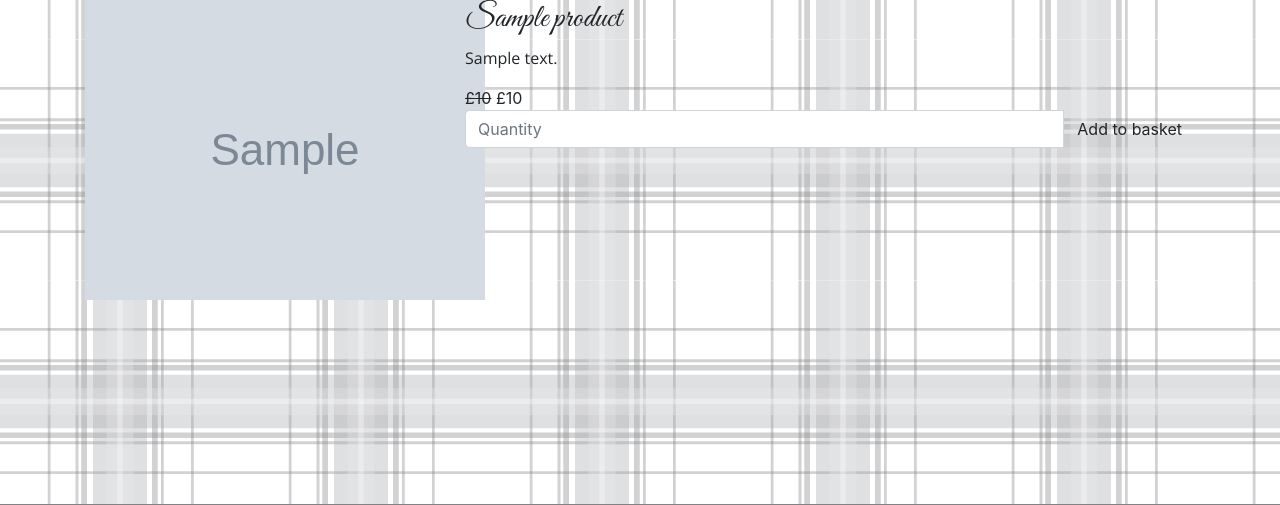
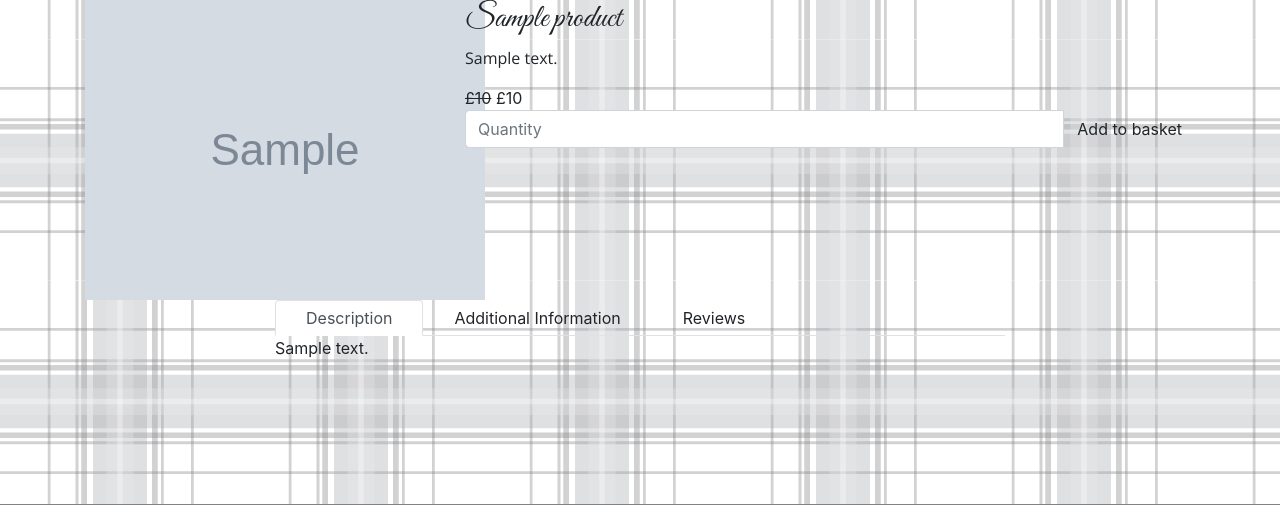
Before and after one commit to Joojoobee87/TartanThom, a Django app: template products/templates/products/product.html in a window 1280 px wide. Shown: the part 202-707 px from the top of the page. Run offline with Django 3.2, Linux system fonts and the light colour scheme; the template is opened without the code that fills it: most values are stand-ins (such as "Sample title", 1, 10 or a date in 2020); grey boxes marked "Sample" are stand-in pictures; some libraries are stand-ins or nearby versions.

Commit message:
added bootstrap tab plugin to create tabbable panes for additional product content

```diff
--- a/products/templates/products/product.html
+++ b/products/templates/products/product.html
@@ -1,13 +1,11 @@
-{% extends 'base.html' %}
-{% block title%}Tartan Thom Products - {{ product.name }}{% endblock %}
-
-{% block content %}
+{% extends 'base.html' %} {% block title%}Tartan Thom Products - {{ product.name
+}}{% endblock %} {% block content %}
 
 <h1>Products</h1>
 <div class="container">
   <div class="row justify-content-center">
     <div class="col-md-4">
-            <img src="static/img/{{ product.image }}" alt="product-image">
+      <img src="static/img/{{ product.image }}" alt="product-image" />
     </div>
     <div class="col-md-8">
       <h2>{{ product.name }}</h2>
@@ -21,7 +19,14 @@
       <form method="POST" action="#">
         {% csrf_token %}
         <div class="input-group">
-                    <input type="number" name="quantity" min="1" max="999" class="form-control" placeholder="Quantity">
+          <input
+            type="number"
+            name="quantity"
+            min="1"
+            max="999"
+            class="form-control"
+            placeholder="Quantity"
+          />
           <div class="input-group-btn">
             <button class="btn" type="submit">Add to basket</button>
           </div>
@@ -29,6 +34,74 @@
       </form>
     </div>
   </div>
+  <div class="row justify-content-center">
+    <div class="col-md-8">
+      <ul class="nav nav-tabs" id="myTab" role="tablist">
+        <li class="nav-item">
+          <a
+            class="nav-link active"
+            id="description-tab"
+            data-toggle="tab"
+            href="#description"
+            role="tab"
+            aria-controls="description"
+            aria-selected="true"
+            >Description</a
+          >
+        </li>
+        <li class="nav-item">
+          <a
+            class="nav-link"
+            id="add-info-tab"
+            data-toggle="tab"
+            href="#add-info"
+            role="tab"
+            aria-controls="add-info"
+            aria-selected="false"
+            >Additional Information</a
+          >
+        </li>
+        <li class="nav-item">
+          <a
+            class="nav-link"
+            id="reviews-tab"
+            data-toggle="tab"
+            href="#reviews"
+            role="tab"
+            aria-controls="contact"
+            aria-selected="false"
+            >Reviews</a
+          >
+        </li>
+      </ul>
+      <div class="tab-content" id="myTabContent">
+        <div
+          class="tab-pane fade show active"
+          id="description"
+          role="tabpanel"
+          aria-labelledby="description-tab"
+        >
+          {{ product.description }}
+        </div>
+        <div
+          class="tab-pane fade"
+          id="add-info"
+          role="tabpanel"
+          aria-labelledby="add-info-tab"
+        >
+          ...
+        </div>
+        <div
+          class="tab-pane fade"
+          id="reviews"
+          role="tabpanel"
+          aria-labelledby="reviews-tab"
+        >
+          ...
+        </div>
+      </div>
+    </div>
+  </div>
 </div>
 
 {% endblock %}
```
Lines whose indentation alone changed are shown as unchanged.
